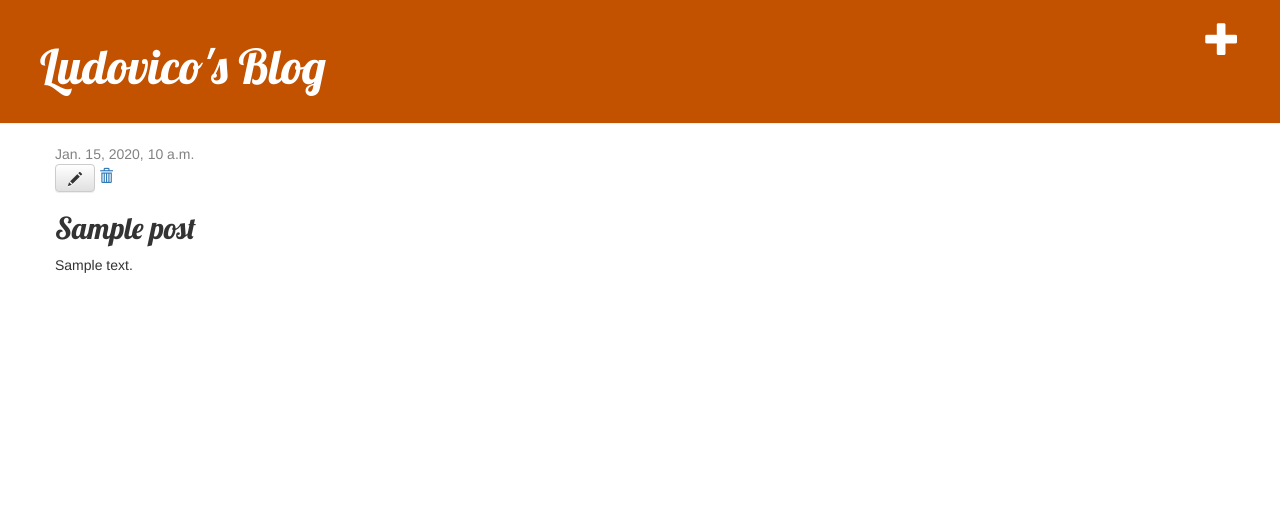
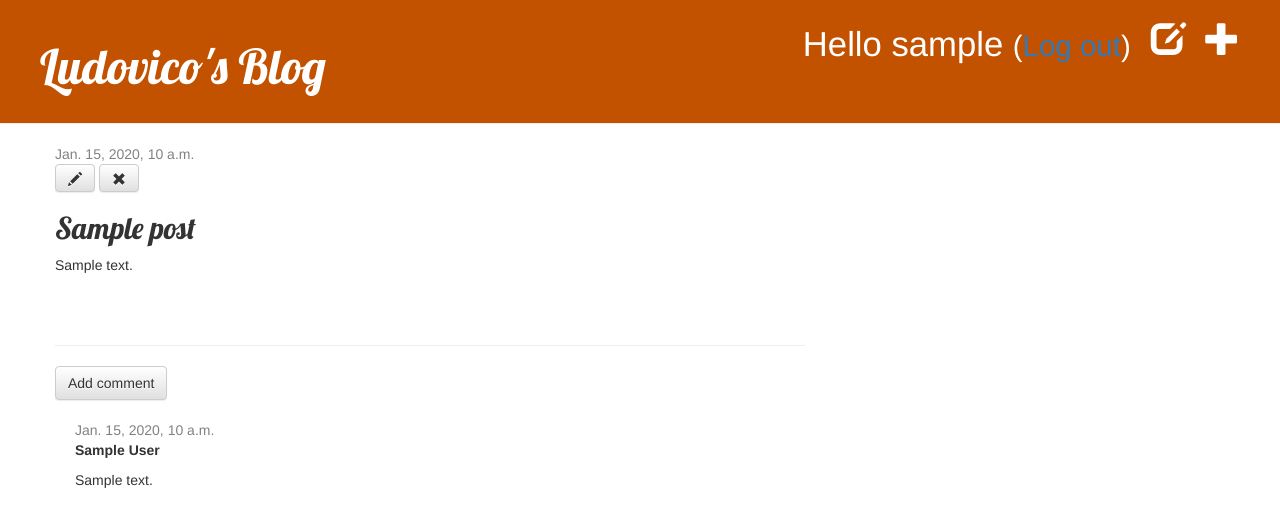
Before and after one commit to colonbrack3t/djangoblog, a Django app: page /post/1/ in a window 1280 px wide. Shown: the top 527 px of the page. Run offline with Django 3.2, Linux system fonts and the light colour scheme; a user stored in the database is signed in; tables that the repository leaves empty hold one stand-in row (values such as "Sample post"); some libraries are stand-ins or nearby versions.

Commit message:
Django extension code

```diff
--- a/blog/admin.py
+++ b/blog/admin.py
@@ -1,4 +1,5 @@
 from django.contrib import admin
-from .models import Post
+from .models import Post, Comment
 
 admin.site.register(Post)
+admin.site.register(Comment)
--- a/blog/models.py
+++ b/blog/models.py
@@ -14,3 +14,19 @@ class Post (models.Model):
 
     def __str__(self):
         return self.title
+    def approved_comments(self):
+        return self.comments.filter(approved_comment=True)
+
+class Comment(models.Model):
+    post = models.ForeignKey('blog.Post', on_delete=models.CASCADE, related_name='comments')
+    author = models.CharField(max_length=200)
+    text = models.TextField()
+    created_date = models.DateTimeField(default=timezone.now)
+    approved_comment = models.BooleanField(default=False)
+
+    def approve(self):
+        self.approved_comment = True
+        self.save()
+
+    def __str__(self):
+        return self.text
--- a/blog/static/css/blog.css
+++ b/blog/static/css/blog.css
@@ -44,3 +44,6 @@ h1, h2, h3, h4 {
 .post h2 a, .post h2 a:visited {
     color: #000000;
 }
+.comment {
+    margin: 20px 0px 20px 20px;
+}
--- a/blog/templates/blog/base.html
+++ b/blog/templates/blog/base.html
@@ -10,11 +10,16 @@
     </head>
     <body>
         <div class="page-header">
-            {% if user.is_authenticated %}
-    <a href="{% url 'post_new' %}" class="top-menu"><span class="glyphicon glyphicon-plus"></span></a>
-{% endif %}
-<h1><a href="/">Ludovico's Blog</a></h1>
+          {% if user.is_authenticated %}
+            <a href="{% url 'post_new' %}" class="top-menu"><span class="glyphicon glyphicon-plus"></span></a>
+            <a href="{% url 'post_draft_list' %}" class="top-menu"><span class="glyphicon glyphicon-edit"></span></a>
+            <p class="top-menu">Hello {{ user.username }} <small>(<a href="{% url 'logout' %}">Log out</a>)</small></p>
+          {% else %}
+            <a href="{% url 'login' %}" class="top-menu"><span class="glyphicon glyphicon-lock"></span></a>
+          {% endif %}
+          <h1><a href="/">Ludovico's Blog</a></h1>
         </div>
+
         <div class="content container">
             <div class="row">
                 <div class="col-md-8">
--- a/blog/templates/blog/post_detail.html
+++ b/blog/templates/blog/post_detail.html
@@ -2,17 +2,39 @@
 
 {% block content %}
     <div class="post">
-        {% if post.published_date %}
-            <div class="date">
-                {{ post.published_date }}
-            </div>
-        {% endif %}{% if user.is_authenticated %}
+      {% if post.published_date %}
+  <div class="date">
+      {{ post.published_date }}
+  </div>
+{% else %}
+  <a class="btn btn-default" href="{% url 'post_publish' pk=post.pk %}">Publish</a>
+{% endif %}
+{% if user.is_authenticated %}
         <a class="btn btn-default" href="{% url 'post_edit' pk=post.pk %}">
             <span class="glyphicon glyphicon-pencil"></span></a>
-        <a class "btn btn-default" href="{% url 'post_delete' pk=post.pk %}">
-            <span class="glyphicon glyphicon-trash"></span></a>
+        <a class="btn btn-default" href="{% url 'post_remove' pk=post.pk %}"><span class="glyphicon glyphicon-remove"></span></a>
 {% endif %}
         <h2>{{ post.title }}</h2>
         <p>{{ post.text|linebreaksbr }}</p>
     </div>
+
+    <hr>
+    <a class="btn btn-default" href="{% url 'add_comment_to_post' pk=post.pk %}">Add comment</a>
+    {% for comment in post.comments.all %}
+        {% if user.is_authenticated or comment.approved_comment %}
+        <div class="comment">
+            <div class="date">
+                {{ comment.created_date }}
+                {% if not comment.approved_comment %}
+                    <a class="btn btn-default" href="{% url 'comment_remove' pk=comment.pk %}"><span class="glyphicon glyphicon-remove"></span></a>
+                    <a class="btn btn-default" href="{% url 'comment_approve' pk=comment.pk %}"><span class="glyphicon glyphicon-ok"></span></a>
+                {% endif %}
+            </div>
+            <strong>{{ comment.author }}</strong>
+            <p>{{ comment.text|linebreaks }}</p>
+        </div>
+        {% endif %}
+    {% empty %}
+        <p>No comments here yet :(</p>
+    {% endfor %}
 {% endblock %}
--- a/blog/templates/blog/post_list.html
+++ b/blog/templates/blog/post_list.html
@@ -8,7 +8,8 @@
         </div>
         <h2><a href="{% url 'post_detail' pk=post.pk %}">{{ post.title }}</a></h2>
         <p>{{ post.text|linebreaksbr }}</p>
+        <a href="{% url 'post_detail' pk=post.pk %}">Comments: {{ post.approved_comments.count }}</a>
     </div>
 {% endfor %}
 
-{% endblock%}
+{% endblock content%}
--- a/blog/urls.py
+++ b/blog/urls.py
@@ -6,5 +6,10 @@ urlpatterns = [
     path('post/<int:pk>/', views.post_detail, name='post_detail'),
     path('post/new/', views.post_new, name='post_new'),
     path('post/<int:pk>/edit/',views.post_edit, name='post_edit' ),
-    path('post/<int:pk>/delete',views.post_delete, name='post_delete'),
+    path('post/<pk>/remove/', views.post_remove, name='post_remove'),
+    path('drafts/', views.post_draft_list, name='post_draft_list'),
+    path('post/<pk>/publish/', views.post_publish, name='post_publish'),
+path('post/<int:pk>/comment/', views.add_comment_to_post, name='add_comment_to_post'),
+path('comment/<int:pk>/approve/', views.comment_approve, name='comment_approve'),
+path('comment/<int:pk>/remove/', views.comment_remove, name='comment_remove'),
 ]
--- a/blog/views.py
+++ b/blog/views.py
@@ -1,8 +1,8 @@
 from django.shortcuts import render, get_object_or_404,redirect
-from .models import Post
+from .models import Post, Comment
 from django.utils import timezone
-from .forms import PostForm
-
+from .forms import PostForm, CommentForm
+from django.contrib.auth.decorators import login_required
 
 def post_list (request):
     posts = Post.objects.filter(published_date__lte=timezone.now()).order_by('published_date')
@@ -11,20 +11,19 @@ def post_list (request):
 def post_detail(request, pk):
     post = get_object_or_404(Post, pk=pk)
     return render(request, 'blog/post_detail.html', {'post' : post})
-
+@login_required
 def post_new(request):
     if request.method == "POST":
         form = PostForm(request.POST)
         if form.is_valid():
             post = form.save(commit = False)
             post.author = request.user
-            post.published_date = timezone.now()
             post.save()
         return redirect('post_detail', pk = post.pk)
     else:
         form = PostForm
     return render(request, 'blog/post_edit.html', {'form' : form})
-
+@login_required
 def post_edit(request, pk):
     post = get_object_or_404(Post, pk=pk)
     if request.method == "POST":
@@ -32,14 +31,46 @@ def post_edit(request, pk):
         if form.is_valid():
             post = form.save(commit = False)
             post.author = request.user
-            post.published_date = timezone.now()
             post.save()
             return redirect('post_detail', pk=post.pk)
     else:
         form = PostForm(instance = post)
     return render(request, 'blog/post_edit.html', {'form' : form})
+@login_required
+def post_remove(request, pk):
+    post = get_object_or_404(Post, pk=pk)
+    post.delete()
+    return redirect('post_list')
+@login_required
+def post_draft_list(request):
+    posts = Post.objects.filter(published_date__isnull=True).order_by('created_date')
+    return render(request, 'blog/post_draft_list.html', {'posts': posts})
+@login_required
+def post_publish(request, pk):
+    post = get_object_or_404(Post, pk=pk)
+    post.publish()
+    return redirect('post_detail', pk=pk)
 
-def post_delete(request, pk):
-    post = get_object_or_404(Post, pk= pk)
-    post.delete();
-    return redirect ('post_list')
+def add_comment_to_post(request, pk):
+    post = get_object_or_404(Post, pk=pk)
+    if request.method == "POST":
+        form = CommentForm(request.POST)
+        if form.is_valid():
+            comment = form.save(commit=False)
+            comment.post = post
+            comment.save()
+            return redirect('post_detail', pk=post.pk)
+    else:
+        form = CommentForm()
+    return render(request, 'blog/add_comment_to_post.html', {'form': form})
+@login_required
+def comment_approve(request, pk):
+    comment = get_object_or_404(Comment, pk=pk)
+    comment.approve()
+    return redirect('post_detail', pk=comment.post.pk)
+
+@login_required
+def comment_remove(request, pk):
+    comment = get_object_or_404(Comment, pk=pk)
+    comment.delete()
+    return redirect('post_detail', pk=comment.post.pk)
--- a/mysite/settings.py
+++ b/mysite/settings.py
@@ -51,6 +51,8 @@ MIDDLEWARE = [
 ]
 
 ROOT_URLCONF = 'mysite.urls'
+
+LOGIN_REDIRECT_URL = '/'
 
 TEMPLATES = [
     {
--- a/mysite/urls.py
+++ b/mysite/urls.py
@@ -16,7 +16,10 @@ Including another URLconf
 from django.contrib import admin
 from django.urls import path
 from django.conf.urls import url, include
+from django.contrib.auth import views
 urlpatterns = [
     path('admin/', admin.site.urls),
     path('', include('blog.urls')),
+    path('accounts/login/', views.LoginView.as_view(), name='login'),
+     path('accounts/logout/', views.LogoutView.as_view(next_page='/'), name='logout'),
 ]
```
Also changed, not shown: blog/forms.py (+6 -1 lines), blog/templates/blog/add_comment_to_post.html (added, +9 -0 lines), blog/templates/blog/post_draft_list.html (added, +11 -0 lines), blog/templates/registration/login.html (added, +24 -0 lines), blog/migrations/0002_comment.py (added).
